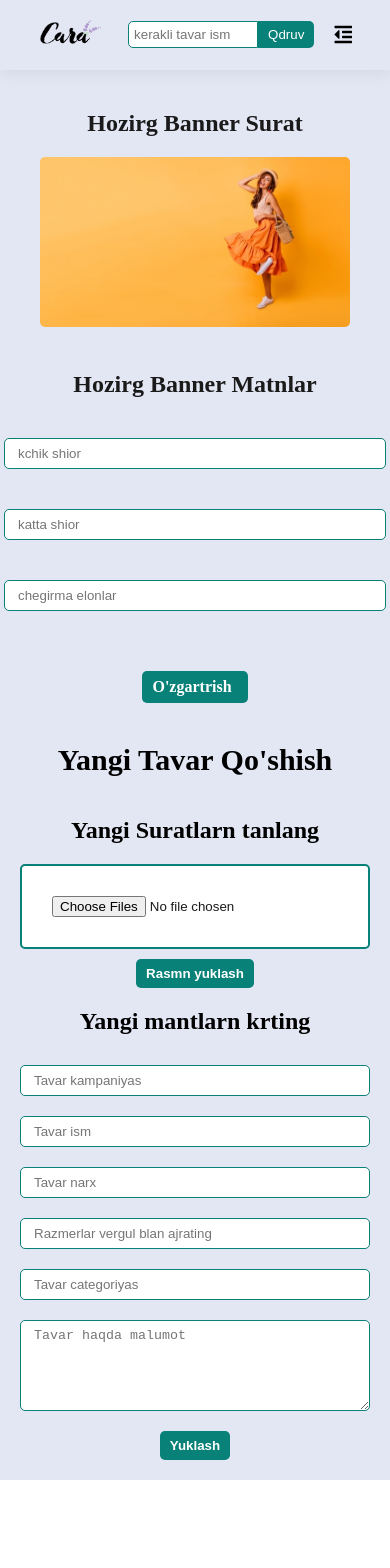
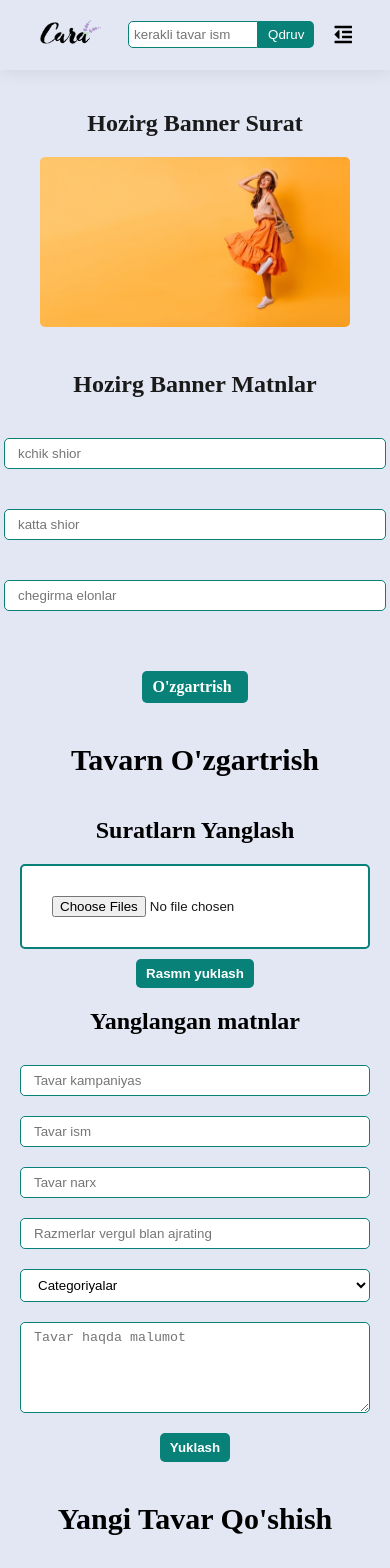
Before and after one commit to Mashhur1026/AdminPanel, a React (Vite) app: page /ProductEdit/1 in a window 390 px wide. Shown: the top 1568 px of the page. Before the commit the page ends 1480 px from the top, so only its background shows below. Built offline with nearby package versions, Linux system fonts and the light colour scheme.

Commit message:
verstka full

```diff
--- a/src/App.tsx
+++ b/src/App.tsx
@@ -4,6 +4,7 @@ import Products from "./pages/products/Products";
 import AddProduct from "./pages/addProduct/AddProduct";
 import BothBanner from "./pages/banneredit/BothBanner";
 import SingleProduct from "./pages/singleProduct/SingleProduct";
+import ProductEdit from "./pages/productEdit/ProductEdit";
 
 function App() {
   return (
@@ -13,6 +14,7 @@ function App() {
       <Routes>
         <Route path="/" element={<Products />} />
         <Route path="/product/:id" element={<SingleProduct />} />
+        <Route path="/ProductEdit/:id" element={<ProductEdit />} />
       </Routes>
       <AddProduct />
     </>
--- /dev/null
+++ b/src/pages/productEdit/ProductEdit.tsx
@@ -0,0 +1,85 @@
+import { ChangeEvent, useState } from "react";
+import "./productEdit.css";
+
+function ProductEdit() {
+  const [selectedFiles, setSelectedFiles] = useState<File[]>([]);
+
+  const handleFileChange = (event: ChangeEvent<HTMLInputElement>) => {
+    const files = event.target.files;
+    if (files) {
+      setSelectedFiles((prevSelectedFiles) => [
+        ...prevSelectedFiles,
+        ...Array.from(files),
+      ]);
+    }
+  };
+
+  const handleUpload = () => {
+    console.log("Selected files:", selectedFiles);
+  };
+
+  const latestSelectedFile =
+    selectedFiles.length > 0 ? selectedFiles[selectedFiles.length - 1] : null;
+
+  return (
+    <section id="productEdit">
+      <h1>Tavarn O'zgartrish</h1>
+      <div className="container">
+        <div className="editImgContainer">
+          <h2>Suratlarn Yanglash</h2>
+          <input type="file" multiple onChange={handleFileChange} />
+          <button onClick={handleUpload}>Rasmn yuklash</button>
+          {latestSelectedFile && (
+            <div className="single-pro-img">
+              <img
+                src={URL.createObjectURL(latestSelectedFile)}
+                width="100%"
+                id="mainImg"
+                alt="Main"
+              />
+              {selectedFiles.length > 1 && (
+                <div className="small-img-group">
+                  {selectedFiles
+                    .slice(0, selectedFiles.length - 1)
+                    .map((file, index) => (
+                      <div className="small-img-col" key={index}>
+                        <img
+                          src={URL.createObjectURL(file)}
+                          width="100%"
+                          className="small-img"
+                          alt={`Small ${index + 1}`}
+                        />
+                      </div>
+                    ))}
+                </div>
+              )}
+            </div>
+          )}
+        </div>
+        <div className="productEditText">
+          <h2>Yanglangan matnlar</h2>
+          {[
+            "Tavar kampaniyas",
+            "Tavar ism",
+            "Tavar narx",
+            "Razmerlar vergul blan ajrating",
+          ].map((placeholder, index) => (
+            <input key={index} type="text" placeholder={placeholder} />
+          ))}
+          <select>
+            <option value="">Categoriyalar</option>
+            <option value="">Oyollar Koylaklar</option>
+            <option value="">Erkaklar Koylaklar</option>
+            <option value="">Krasofka</option>
+            <option value="">Bujiteriya</option>
+            <option value="">Sumka</option>
+          </select>
+          <textarea rows={5} placeholder="Tavar haqda malumot" />
+        </div>
+      </div>
+      <button>Yuklash</button>
+    </section>
+  );
+}
+
+export default ProductEdit;
--- /dev/null
+++ b/src/pages/productEdit/productEdit.css
@@ -0,0 +1,147 @@
+#productEdit {
+  padding: 40px 80px;
+  display: flex;
+  justify-content: center;
+  flex-direction: column;
+  background: #e3e6f3;
+}
+
+#productEdit h1 {
+  font-size: 30px;
+  text-align: center;
+  margin-bottom: 20px;
+}
+
+#productEdit .container {
+  display: flex;
+  justify-content: space-between;
+}
+
+#productEdit .editImgContainer {
+  border-radius: 5px;
+  display: flex;
+  flex-direction: column;
+  width: 70%;
+  padding: 40px 80px;
+  align-items: center;
+}
+
+#productEdit .editImgContainer input {
+  width: 100%;
+  border-radius: 5px;
+  background-color: #fff;
+  color: #1a1a1a;
+  border: #088178 2px solid;
+  padding: 30px;
+}
+
+#productEdit .editImgContainer h2 {
+  margin: 20px 0;
+  text-align: center;
+}
+
+.single-pro-img {
+  width: 400px;
+  margin-top: 30px;
+}
+
+.small-img-group {
+  display: flex;
+  justify-content: space-evenly;
+  align-items: flex-start;
+}
+
+.small-img-col {
+  flex-basis: 24%;
+  cursor: pointer;
+}
+
+.productEditText {
+  display: flex;
+  flex-direction: column;
+  width: 30%;
+}
+
+.productEditText input,
+.productEditText select,
+.productEditText textarea {
+  width: 100%;
+  padding: 7px 13px;
+  border-radius: 5px;
+  background-color: #fff;
+  border: #088178 1px solid;
+  margin: 10px 0;
+}
+
+.productEditText select {
+  outline: none;
+}
+
+.productEditText input:focus,
+.productEditText select:focus,
+.productEditText textarea:focus {
+  outline: 2px solid #088178;
+}
+
+.productEditText h2 {
+  margin: 20px 0;
+  text-align: center;
+}
+
+#productEdit button {
+  max-width: fit-content;
+  margin: auto;
+  margin-top: 30px;
+  background-color: #088178;
+  color: #fff;
+  border: none;
+  padding: 7px 10px;
+  border-radius: 5px;
+  font-weight: 600;
+  text-decoration: none;
+}
+
+#productEdit button:hover {
+  background-color: #fff;
+  color: #088178;
+  border: 1px solid #088178;
+}
+
+@media (max-width: 1050px) {
+  #productEdit {
+    padding: 20px 40px;
+  }
+}
+
+@media (max-width: 930px) {
+  #productEdit .container {
+    display: flex;
+    justify-content: space-between;
+    flex-direction: column;
+    align-items: center;
+  }
+
+  #productEdit .editImgContainer {
+    width: 100%;
+    padding: 0;
+  }
+
+  .productEditText {
+    width: 100%;
+  }
+
+  #productEdit button {
+    margin-top: 10px;
+  }
+}
+
+@media (max-width: 430px) {
+  .single-pro-img {
+    width: 300px;
+    margin-top: 30px;
+  }
+
+  #productEdit {
+    padding: 20px;
+  }
+}
--- a/src/pages/singleProduct/SingleProduct.tsx
+++ b/src/pages/singleProduct/SingleProduct.tsx
@@ -1,5 +1,5 @@
 import { useEffect, useState } from "react";
-import { useParams } from "react-router-dom";
+import { Link, useParams } from "react-router-dom";
 import { array } from "../products/Products";
 import "./singleProduct.css";
 
@@ -70,7 +70,7 @@ function SingleProduct() {
           </div>
           <div className="button">
             <button className="delete">O'chrish</button>
-            <button>O'zgartrish</button>
+            <Link to={`/ProductEdit/${productId}`}>O'zgartrish</Link>
           </div>
         </section>
       )}
--- a/src/pages/singleProduct/singleProduct.css
+++ b/src/pages/singleProduct/singleProduct.css
@@ -23,6 +23,7 @@
   border: crimson 1px solid;
 }
 
+.button a,
 .button button {
   max-width: fit-content;
   margin: 30px 20px;
@@ -36,7 +37,7 @@
   text-decoration: none;
 }
 
-.button button:hover {
+.button a:hover {
   background-color: #fff;
   color: gold;
   border: 1px solid gold;
```
